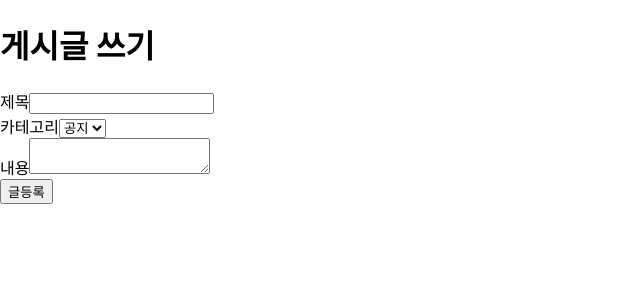
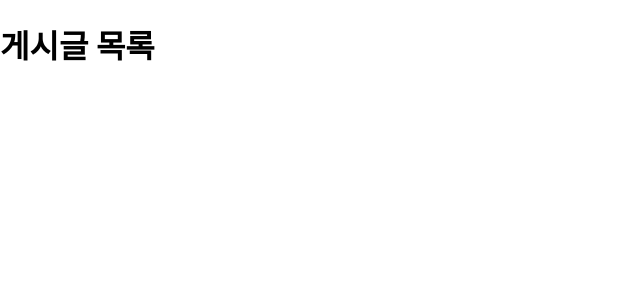
Before and after one commit to flzl2008/free-board, a React (Create React App) app: page / in a window 1280 px wide. Shown: the top 300 px of the page, without its empty margins (0-640 px from the left). Built offline with nearby package versions, Linux system fonts and the light colour scheme.

Commit message:
[#3] 리액트 라우터 적용

```diff
--- a/package.json
+++ b/package.json
@@ -36,6 +36,7 @@
     "@types/react-dom": "^18.0.0",
     "react": "^18.1.0",
     "react-dom": "^18.1.0",
+    "react-router-dom": "^6.3.0",
     "react-scripts": "5.0.1",
     "typescript": "^4.4.2",
     "web-vitals": "^2.1.0"
--- a/src/js/App.tsx
+++ b/src/js/App.tsx
@@ -1,12 +1,20 @@
 import React from 'react';
 import '../css/App.css';
 import PostEditor from './components/PostEditor';
+import PostList from './components/PostList';
+import { BrowserRouter, Routes, Route } from 'react-router-dom';
 
 function App() {
   return (
     <div>
       <main>
-        <PostEditor />
+        <BrowserRouter>
+          <Routes>
+            <Route path="/" element={<PostList />}></Route>
+            <Route path="/editor" element={<PostEditor />}></Route>
+            <Route path="/editor/:postId" element={<PostEditor />}></Route>
+          </Routes>
+        </BrowserRouter>
       </main>
     </div>
   );
--- a/src/js/components/PostEditor.tsx
+++ b/src/js/components/PostEditor.tsx
@@ -1,7 +1,9 @@
 import { useState } from 'react';
+import { useParams } from 'react-router-dom';
 
 export default function PostEditor() {
-  const postMode = '게시글 쓰기';
+  const { postId } = useParams();
+  const postMode = postId ? postId + '번 게시글 수정' : '게시글 쓰기';
   const categorys = [
     { name: '공지', value: 'notice' },
     { name: '정보', value: 'info' },
--- a/src/js/components/PostList.tsx
+++ b/src/js/components/PostList.tsx
@@ -5,6 +5,7 @@ export default function PostList() {
 
   return (
     <>
+      <h1>게시글 목록</h1>
       {postList.map(post => {
         <article className="post-list">
           <div className="post-list__title">
```
Also changed, not shown: 1 other file (tests, documents, lock files or other folders).
